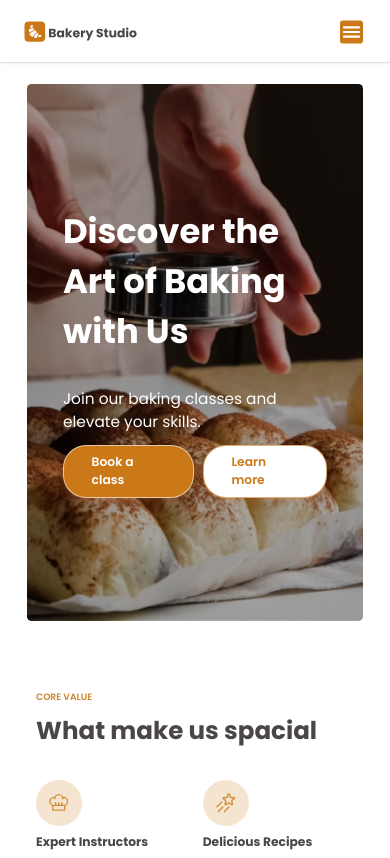
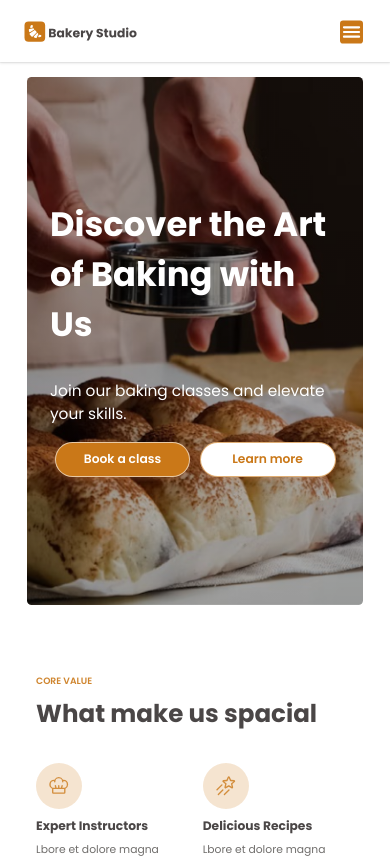
Before and after one commit to SukhontharatW/baking-studio, a React (Vite) app: page / in a window 390 px wide. Shown: the top 858 px of the page. Built offline with nearby package versions, Linux system fonts and the light colour scheme.

Commit message:
build v1

```diff
--- a/src/styles/componentStyles/_hero.scss
+++ b/src/styles/componentStyles/_hero.scss
@@ -1,6 +1,6 @@
 @use "../global/" as *;
 .hero {
-  margin-top: 6.5rem;
+  margin-top: 5.5rem;
 
   border-radius: var(--radius-main);
   width: 100%;
@@ -12,6 +12,10 @@
   background-repeat: no-repeat;
   background-position: center;
   background-size: cover;
+
+  @media (max-width: 430px) {
+    padding: 16rem 3rem;
+  }
 
   &__text {
     max-width: 48rem;
@@ -27,13 +31,18 @@
     justify-content: flex-start;
     gap: 1.2rem;
     @media (max-width: 430px) {
-      justify-content: center;
+      display: grid;
+      grid-template-columns: 1fr 1fr;
+      padding: 0.6rem;
     }
   }
   &__btn {
     display: flex;
     align-items: center;
     justify-content: center;
+    @media (max-width: 320px) {
+      width: 100%;
+    }
 
     &--book {
       color: $color-white;
@@ -59,13 +68,9 @@
 
       @media (max-width: 430px) {
         font-size: 1.6rem;
-        padding: 1rem 3.6rem;
-      }
-      @media (max-width: 380px) {
-        padding: 1rem 1.6rem;
-      }
-      @media (max-width: 320px) {
-        padding: 1rem 1.2rem;
+        padding: 1rem 0.6rem;
+        width: 100%;
+        text-align: center;
       }
     }
   }
```
